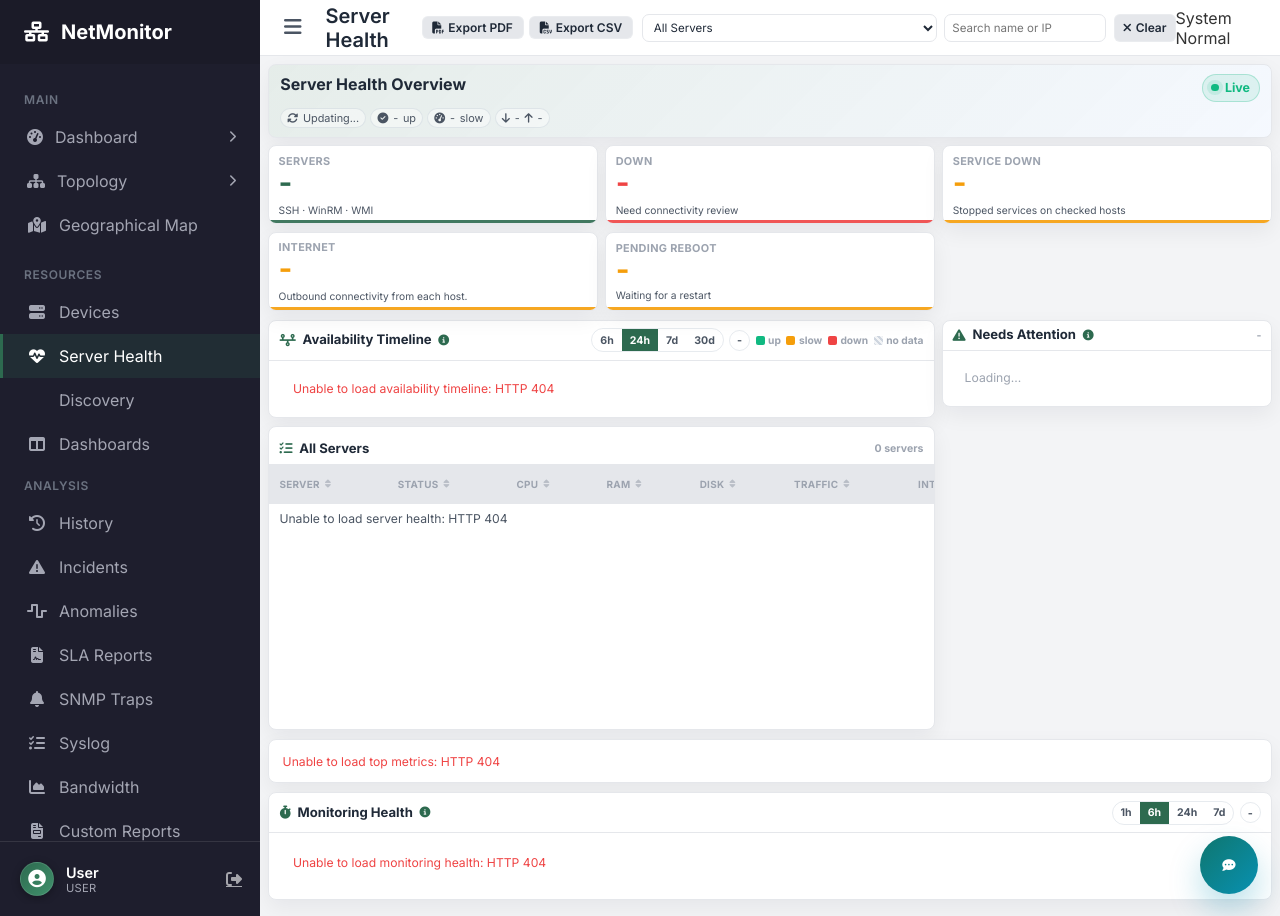
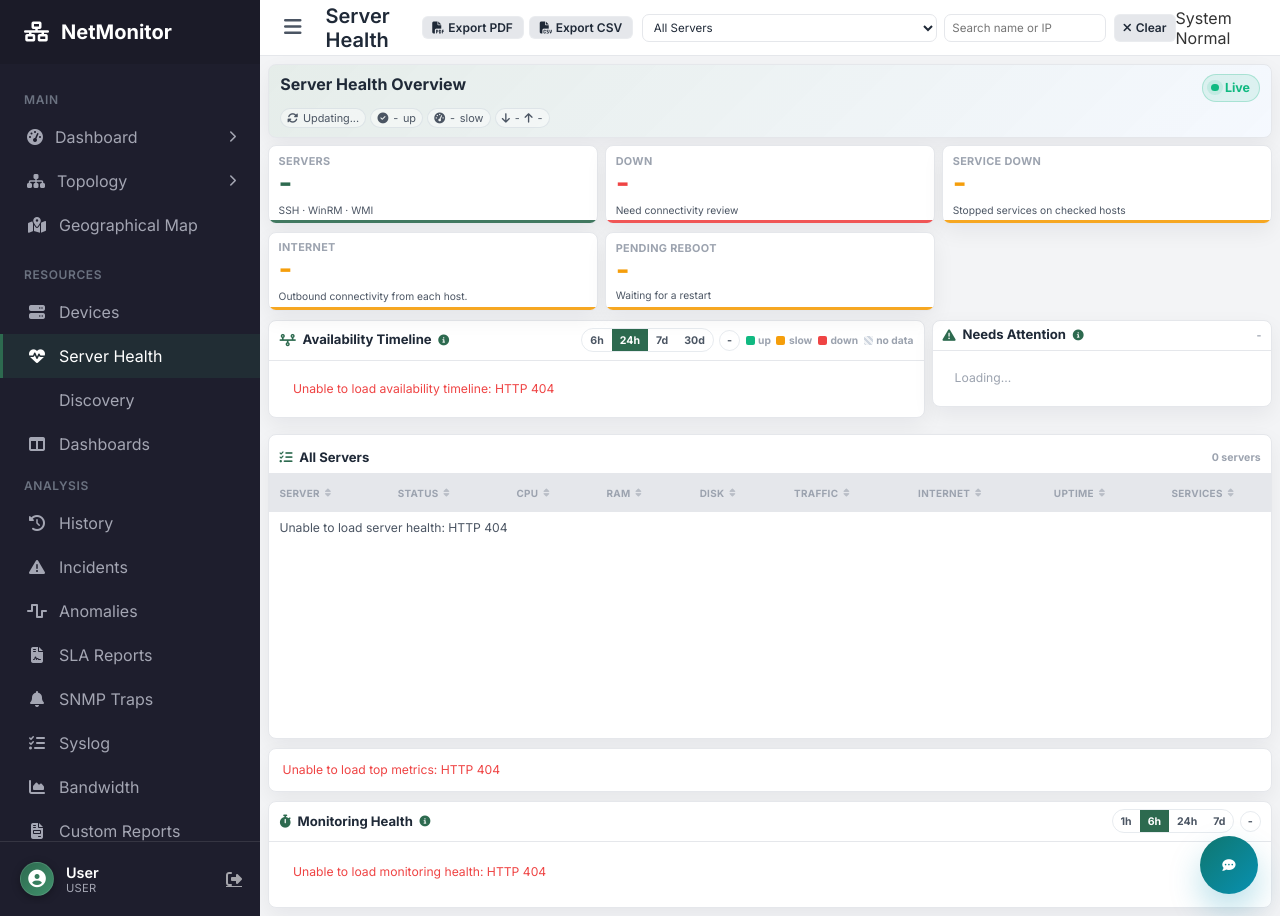
Before and after one commit to manitsrik/SenaNetworkMonitorV0, a Python web app: template templates/server_health.html in a window 1280 px wide. Run offline with Jinja, Linux system fonts and the light colour scheme; the template is opened without the code that fills it: most values are stand-ins (such as "Sample title", 1, 10 or a date in 2020); some libraries are stand-ins or nearby versions.

Commit message:
Give the table its width back and pair the timeline with Attention
Needs Attention holds three rows. Beside it sat the timeline and the
whole table, three times its height, so the right of the page was a
column of white running most of the way down while the table's ten
columns were squeezed into what was left.

The two-column band now holds just the timeline and Attention, which are
close enough in height to sit together, and the table follows at full
width. Nothing was added or removed; the same five sections read in the
same order.

Co-Authored-By: Claude Opus 5 (1M context) <noreply@anthropic.com>

```diff
--- a/templates/server_health.html
+++ b/templates/server_health.html
@@ -720,7 +720,7 @@
     }
 
     .health-table-wrap {
-        max-height: calc(100vh - 330px);
+        max-height: calc(100vh - 300px);
         min-height: 264px;
     }
 
@@ -912,11 +912,15 @@
     /* The timeline and the table are what an operator works in; the trend,
        the partition list and the actions support them from the side instead
        of pushing them below the fold. */
+    /* The timeline and Needs Attention are close in height, so they share a
+       band. The table follows at full width: it carries ten columns and was
+       being squeezed by a rail holding three rows. */
     .health-cols {
         display: grid;
-        grid-template-columns: minmax(0, 1fr) 330px;
+        grid-template-columns: minmax(0, 1fr) 340px;
         gap: 0.45rem;
-        align-items: start;
+        align-items: stretch;
+        margin-bottom: 0.45rem;
     }
 
     .health-main,
@@ -1024,9 +1033,10 @@
     .attention-list {
         display: grid;
         gap: 2px;
+        align-content: start;
         padding: 0.35rem 0.5rem 0.45rem;
         /* One row per host keeps this short; the cap is a guard, not a plan. */
-        max-height: 216px;
+        max-height: 268px;
         overflow-y: auto;
     }
 
```
Also changed, not shown: other parts of templates/server_health.html (+24 -22 lines). Lines whose indentation alone changed are shown as unchanged.
